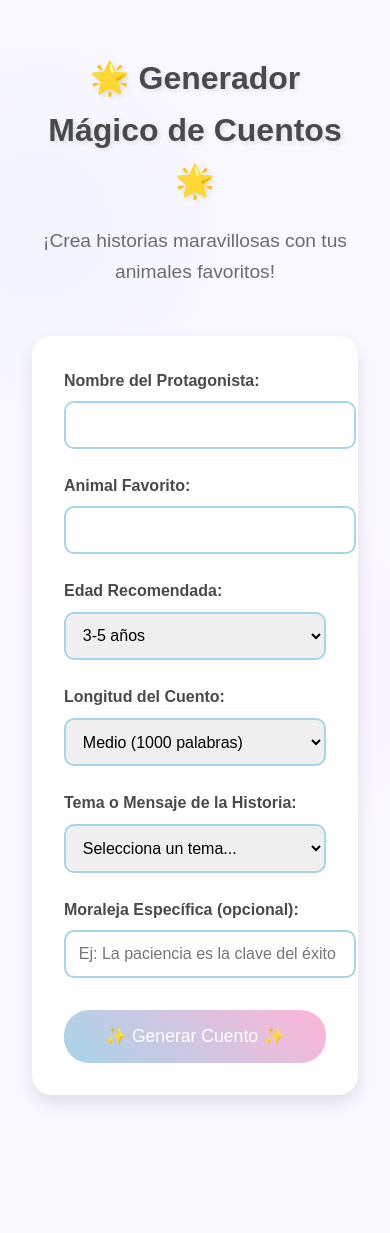
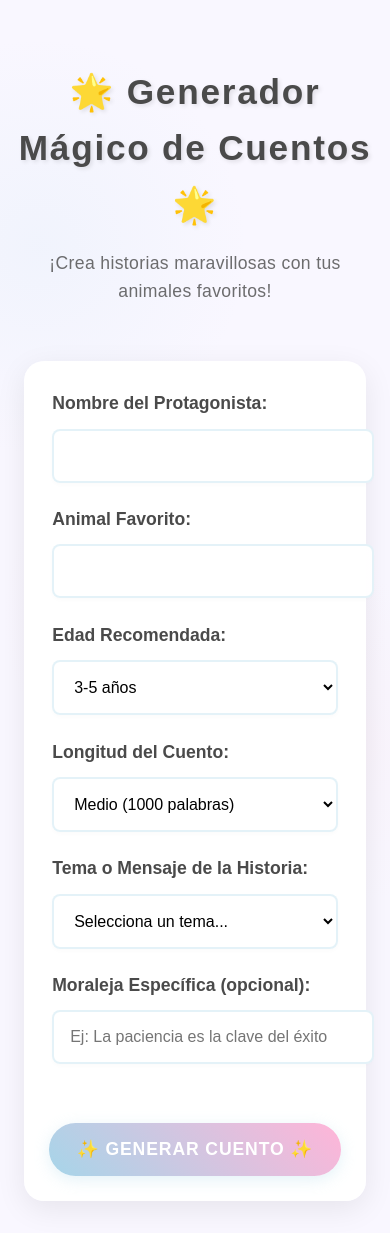
Before and after one commit to gilberth/cuentos-infantiles, a Flask app: page / in a window 390 px wide. Before the commit the page ends 1105 px from the top, so only its background shows below. Run offline with Flask 3, Linux system fonts and the light colour scheme.

Commit message:
✨ Mejoras de diseño y UX
- Mejorado el espaciado y la integración del formulario
- Agregados emojis a los temas de las historias
- Ajustado el diseño responsivo
- Optimizada la presentación visual

```diff
--- a/app.py
+++ b/app.py
@@ -143,4 +143,4 @@
         return jsonify({'error': str(e)}), 500
 
 if __name__ == '__main__':
-    app.run(host='0.0.0.0', port=int(os.environ.get('PORT', 5000)))
+    app.run(host='0.0.0.0', port=int(os.environ.get('PORT', 5001)))
--- a/static/css/style.css
+++ b/static/css/style.css
@@ -8,6 +8,13 @@
     --whatsapp-color: #25D366;
     --facebook-color: #1877F2;
     --twitter-color: #1DA1F2;
+    --container-width: 900px;
+    --spacing-xs: 0.25rem;
+    --spacing-sm: 0.75rem;
+    --spacing-md: 1.25rem;
+    --spacing-lg: 2.5rem;
+    --spacing-xl: 4rem;
+    --border-radius: 20px;
 }
 
 body {
@@ -16,59 +23,77 @@
     color: var(--text-color);
     line-height: 1.6;
     margin: 0;
-    padding: 0;
+    padding: var(--spacing-xl) var(--spacing-lg);
     min-height: 100vh;
     background-image:
         radial-gradient(circle at 10% 20%, rgba(166, 213, 233, 0.1) 0%, transparent 20%),
         radial-gradient(circle at 90% 60%, rgba(255, 214, 224, 0.1) 0%, transparent 20%),
         radial-gradient(circle at 50% 50%, rgba(255, 181, 216, 0.1) 0%, transparent 30%);
+    display: flex;
+    justify-content: center;
+    align-items: flex-start;
 }
 
 .container {
-    max-width: 800px;
-    margin: 2rem auto;
-    padding: 2rem;
+    width: 100%;
+    max-width: var(--container-width);
+    margin: 0 auto;
+    display: flex;
+    flex-direction: column;
+    gap: var(--spacing-xl);
 }
 
 header {
     text-align: center;
-    margin-bottom: 3rem;
+    padding: var(--spacing-xl) 0 var(--spacing-lg);
 }
 
 header h1 {
     color: var(--text-color);
-    font-size: 2.5rem;
-    margin-bottom: 0.5rem;
+    font-size: 3rem;
+    margin: 0 0 var(--spacing-md);
     text-shadow: 2px 2px 4px rgba(0, 0, 0, 0.1);
+    letter-spacing: 0.05em;
 }
 
 header p {
     color: var(--text-color);
-    font-size: 1.2rem;
+    font-size: 1.4rem;
     opacity: 0.8;
+    margin: 0;
+    letter-spacing: 0.02em;
 }
 
 .form-container {
-    background: white;
-    padding: 2rem;
-    border-radius: 20px;
-    box-shadow: 0 8px 16px rgba(0, 0, 0, 0.1);
-    transition: transform 0.3s ease;
-}
-
-.form-container:hover {
-    transform: translateY(-5px);
+    background: rgba(255, 255, 255, 0.95);
+    padding: var(--spacing-xl);
+    border-radius: var(--border-radius);
+    box-shadow: 0 8px 30px rgba(0, 0, 0, 0.08);
+    transition: all 0.3s ease;
+    backdrop-filter: blur(10px);
+    border: 1px solid rgba(255, 255, 255, 0.2);
 }
 
 .form-grid {
     display: grid;
     grid-template-columns: repeat(2, 1fr);
-    gap: 1.5rem;
-    margin-bottom: 2rem;
+    gap: var(--spacing-lg);
+    margin-bottom: var(--spacing-xl);
 }
 
 .input-group {
-    margin-bottom: 0;
+    display: flex;
+    flex-direction: column;
+    gap: var(--spacing-sm);
+    padding: var(--spacing-sm);
+    background: rgba(255, 255, 255, 0.5);
+    border-radius: var(--spacing-sm);
+    transition: all 0.3s ease;
+}
+
+.input-group:hover {
+    background: rgba(255, 255, 255, 0.8);
+    transform: translateY(-2px);
 }
 
 .input-group.full-width {
@@ -77,97 +102,132 @@
 
 label {
     display: block;
-    margin-bottom: 0.5rem;
     color: var(--text-color);
-    font-weight: bold;
+    font-weight: 600;
+    font-size: 1.1rem;
+    margin-bottom: var(--spacing-xs);
+    transition: all 0.3s ease;
 }
 
 input, select {
     width: 100%;
-    padding: 0.8rem;
-    border: 2px solid var(--primary-color);
-    border-radius: 10px;
-    font-size: 1rem;
-    transition: border-color 0.3s ease;
+    padding: var(--spacing-md);
+    border: 2px solid rgba(166, 213, 233, 0.3);
+    border-radius: var(--spacing-sm);
+    font-size: 1.1rem;
+    transition: all 0.3s ease;
+    background-color: rgba(255, 255, 255, 0.9);
+    box-shadow: 0 2px 4px rgba(0, 0, 0, 0.02);
+}
+
+input:hover, select:hover {
+    border-color: rgba(166, 213, 233, 0.6);
+    background-color: white;
 }
 
 input:focus, select:focus {
     outline: none;
     border-color: var(--accent-color);
+    box-shadow: 0 0 0 3px rgba(255, 181, 216, 0.2);
+    background-color: white;
 }
 
-.generate-btn, .new-story-btn {
+.generate-btn {
     background: linear-gradient(45deg, var(--primary-color), var(--accent-color));
     color: white;
     border: none;
-    padding: 1rem 2rem;
-    font-size: 1.1rem;
-    border-radius: 25px;
+    padding: var(--spacing-lg);
+    font-size: 1.3rem;
+    border-radius: var(--spacing-xl);
     cursor: pointer;
     width: 100%;
-    transition: transform 0.3s ease, box-shadow 0.3s ease;
+    transition: all 0.3s ease;
+    margin-top: var(--spacing-xl);
+    letter-spacing: 0.05em;
+    text-transform: uppercase;
+    font-weight: bold;
+    box-shadow: 0 4px 15px rgba(166, 213, 233, 0.3);
 }
 
-.generate-btn:hover, .new-story-btn:hover {
+.generate-btn:hover {
     transform: translateY(-2px);
-    box-shadow: 0 5px 15px rgba(0, 0, 0, 0.2);
+    box-shadow: 0 6px 20px rgba(166, 213, 233, 0.4);
 }
 
 .story-container {
     background: white;
-    padding: 2rem;
-    border-radius: 20px;
-    margin-top: 2rem;
+    padding: var(--spacing-xl);
+    border-radius: var(--border-radius);
+    margin-top: var(--spacing-lg);
     box-shadow: 0 8px 16px rgba(0, 0, 0, 0.1);
 }
 
 #story-content {
     white-space: pre-wrap;
-    line-height: 1.8;
-    font-size: 1.1rem;
-    margin-bottom: 2rem;
+    line-height: 2;
+    font-size: 1.2rem;
+    margin: var(--spacing-xl) 0;
+    padding: var(--spacing-xl);
+    background-color: rgba(166, 213, 233, 0.1);
+    border-radius: var(--border-radius);
+    letter-spacing: 0.01em;
 }
 
 .story-actions {
     display: flex;
     flex-wrap: wrap;
-    gap: 1rem;
+    gap: var(--spacing-lg);
     align-items: center;
     justify-content: center;
-    padding-top: 1rem;
-    border-top: 1px solid #eee;
+    padding-top: var(--spacing-xl);
+    border-top: 2px solid rgba(0, 0, 0, 0.1);
+    margin-top: var(--spacing-xl);
 }
 
 .action-btn {
-    padding: 0.8rem 1.5rem;
+    padding: var(--spacing-md) var(--spacing-xl);
     border: none;
-    border-radius: 15px;
+    border-radius: var(--spacing-md);
     cursor: pointer;
-    font-size: 1rem;
+    font-size: 1.1rem;
     transition: all 0.3s ease;
     display: flex;
     align-items: center;
-    gap: 0.5rem;
+    gap: var(--spacing-md);
     color: white;
+    font-weight: bold;
+    letter-spacing: 0.02em;
 }
 
 .pdf-btn {
     background-color: var(--success-color);
+    padding: var(--spacing-md) var(--spacing-xl);
+}
+
+.pdf-btn:hover {
+    background-color: #45a049;
+    transform: translateY(-2px);
 }
 
 .share-buttons {
     display: flex;
-    gap: 0.5rem;
+    gap: var(--spacing-lg);
 }
 
 .share-btn {
-    width: 40px;
-    height: 40px;
+    width: 50px;
+    height: 50px;
     padding: 0;
     border-radius: 50%;
     display: flex;
     align-items: center;
     justify-content: center;
+    font-size: 1.4rem;
+    transition: all 0.3s ease;
+}
+
+.share-btn:hover {
+    transform: translateY(-2px) scale(1.1);
 }
 
 .share-btn[data-platform="whatsapp"] {
@@ -184,18 +244,18 @@
 
 .loading {
     text-align: center;
-    padding: 2rem;
+    padding: var(--spacing-xl);
 }
 
 .loading-text {
     font-size: 1.2rem;
     color: var(--text-color);
-    margin-bottom: 1rem;
+    margin-bottom: var(--spacing-lg);
 }
 
 .loading-animation {
-    width: 50px;
-    height: 50px;
+    width: 60px;
+    height: 60px;
     border: 5px solid var(--primary-color);
     border-top: 5px solid var(--accent-color);
     border-radius: 50%;
@@ -209,30 +269,86 @@
 }
 
 .new-story-btn {
-    margin-top: 1rem;
     background: linear-gradient(45deg, var(--secondary-color), var(--accent-color));
+    margin-top: var(--spacing-lg);
 }
 
 @media (max-width: 768px) {
+    :root {
+        --spacing-xs: 0.2rem;
+        --spacing-sm: 0.5rem;
+        --spacing-md: 1rem;
+        --spacing-lg: 1.5rem;
+        --spacing-xl: 2rem;
+    }
+
+    body {
+        padding: var(--spacing-md);
+    }
+
     .container {
-        padding: 1rem;
-        margin: 1rem;
+        margin: var(--spacing-md) auto;
     }
 
     header h1 {
-        font-size: 2rem;
+        font-size: 2.2rem;
+    }
+
+    header p {
+        font-size: 1.1rem;
+    }
+
+    .form-container {
+        padding: var(--spacing-lg);
+        margin: 0 var(--spacing-sm);
     }
 
     .form-grid {
         grid-template-columns: 1fr;
+        gap: var(--spacing-md);
+    }
+
+    .input-group {
+        padding: var(--spacing-xs);
+    }
+
+    input, select {
+        padding: var(--spacing-md);
+        font-size: 1rem;
+    }
+
+    .generate-btn {
+        font-size: 1.1rem;
+        padding: var(--spacing-md);
+        margin-top: var(--spacing-lg);
+    }
+
+    #story-content {
+        font-size: 1.1rem;
+        padding: var(--spacing-lg);
+        line-height: 1.8;
     }
 
     .story-actions {
         flex-direction: column;
+        gap: var(--spacing-md);
     }
 
     .share-buttons {
         width: 100%;
         justify-content: center;
+        gap: var(--spacing-lg);
+    }
+
+    .action-btn {
+        width: 100%;
+        justify-content: center;
+        padding: var(--spacing-md);
+    }
+
+    .share-btn {
+        width: 45px;
+        height: 45px;
+        font-size: 1.2rem;
     }
 }
```
Also changed, not shown: templates/index.html (+15 -15 lines).
